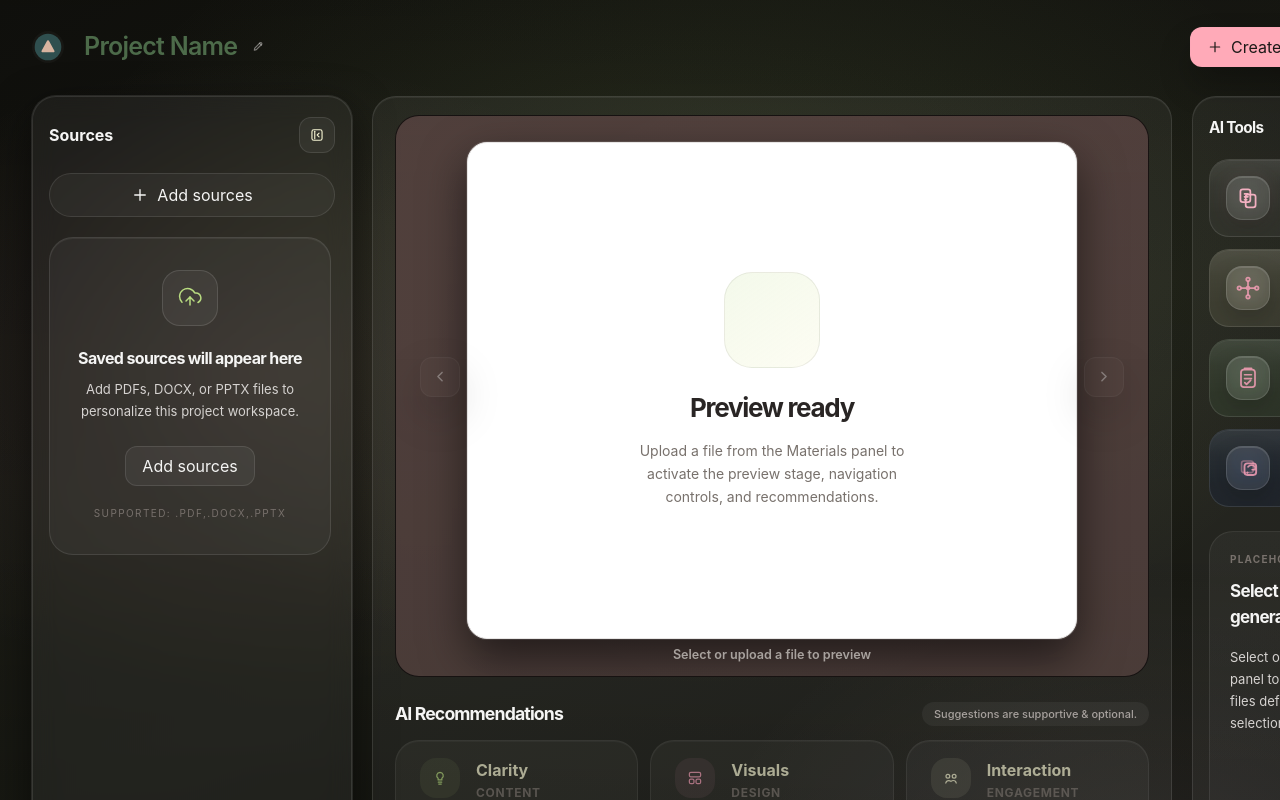
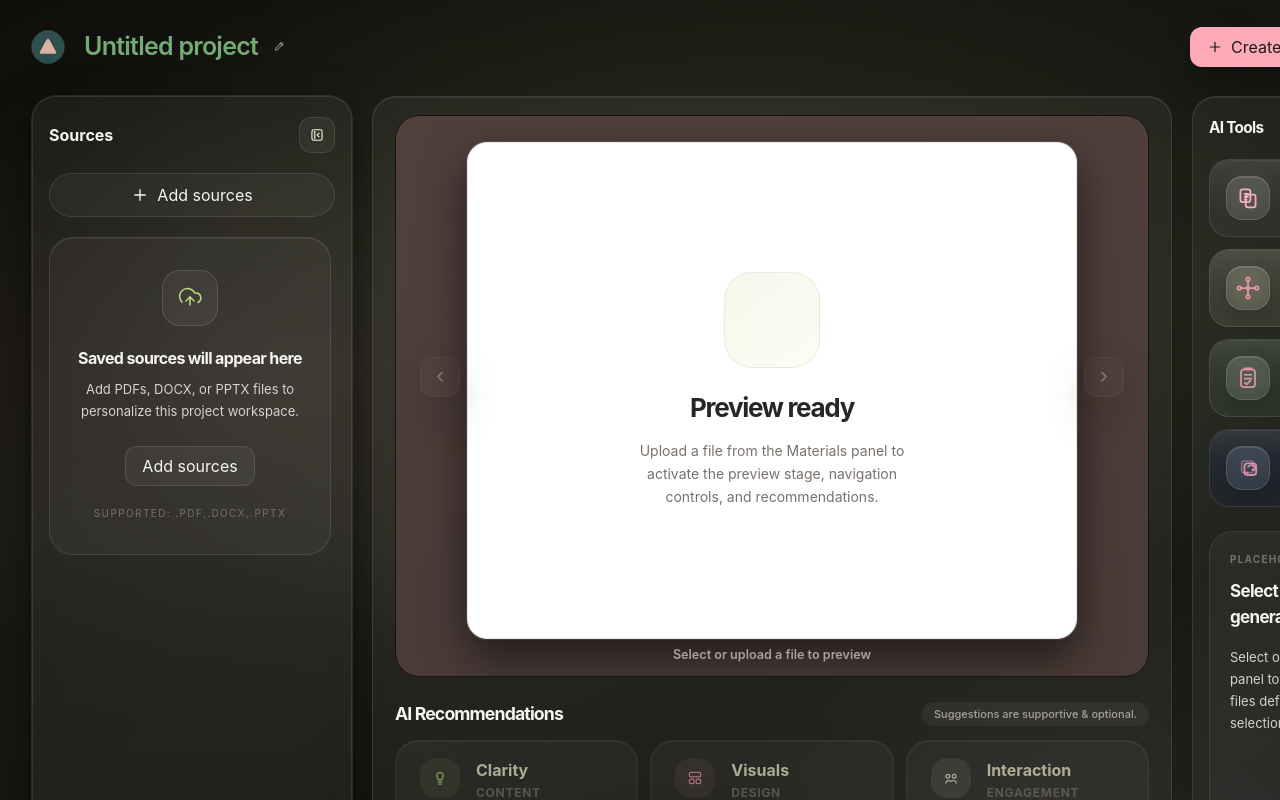
Before and after one commit to spiderpilo/Material-Enhancement-Assistant, a Next.js app in the folder frontend/: page /project/1 in a window 1280 px wide. Shown: the top 800 px of the page. Built offline with nearby package versions, Linux system fonts and the light colour scheme.

Commit message:
add link to dashboard

```diff
--- a/frontend/src/app/project/[projectUuid]/page.tsx
+++ b/frontend/src/app/project/[projectUuid]/page.tsx
@@ -7,10 +7,11 @@ export const metadata: Metadata = {
   description: "Project workspace for materials, previews, recommendations, and AI tools.",
 };
 
-export default function ProjectWorkspacePage({
+export default async function ProjectWorkspacePage({
   params,
 }: {
-  params: { projectUuid: string };
+  params: Promise<{ projectUuid: string }>;
 }) {
-  return <MaterialEnhancementWorkspace projectUuid={params.projectUuid} />;
+  const { projectUuid } = await params;
+  return <MaterialEnhancementWorkspace projectUuid={projectUuid} />;
 }
--- a/frontend/src/components/material-enhancement/MaterialEnhancementWorkspace.tsx
+++ b/frontend/src/components/material-enhancement/MaterialEnhancementWorkspace.tsx
@@ -38,6 +38,7 @@ import { getCourseContentPreview, uploadCourseContent } from "@/lib/api/course-c
 import {
   getProject,
   type Project,
+  updateProjectTitle,
 } from "@/lib/api/projects";
 
 const EXPANDED_GRID_COLUMNS = "320px minmax(0,1fr) 320px";
@@ -80,8 +81,12 @@ export function MaterialEnhancementWorkspace({
   const selectedProjectIdRef = useRef<number | null>(null);
   const quizRequestKeyRef = useRef("");
 
+  const normalizedRouteProjectUuid = projectUuid.trim();
   const selectedProject =
-    projects.find((project) => project.id === selectedProjectId) ?? projects[0] ?? null;
+    projects.find((project) => project.project_uuid === normalizedRouteProjectUuid) ??
+    projects.find((project) => project.id === selectedProjectId) ??
+    projects[0] ??
+    null;
   const projectName = selectedProject?.name ?? "";
   const selectedMaterial = getSelectedMaterial(materials, selectedMaterialId);
   const selectedPreviewItem = getSelectedPreviewItem(
@@ -153,6 +158,12 @@ export function MaterialEnhancementWorkspace({
   }, [toastMessage]);
 
   useEffect(() => {
+    const normalizedProjectUuid = projectUuid.trim();
+    if (!normalizedProjectUuid || normalizedProjectUuid === "undefined") {
+      setToastMessage("Invalid project link. Open the project again from your dashboard.");
+      return;
+    }
+
     const accessToken = getStoredAccessToken();
 
     if (!accessToken) {
@@ -169,7 +180,7 @@ export function MaterialEnhancementWorkspace({
       try {
         const project = await getProject({
           accessToken: signedInAccessToken,
-          projectUuid,
+          projectUuid: normalizedProjectUuid,
         });
 
         if (isCancelled || !isMountedRef.current) {
@@ -663,11 +674,77 @@ export function MaterialEnhancementWorkspace({
       return;
     }
 
+    const normalizedProjectUuid = activeProject.project_uuid.trim();
+    if (!normalizedProjectUuid || normalizedProjectUuid === "undefined") {
+      setToastMessage("Unable to rename this project because its link is invalid.");
+      return;
+    }
+
+    const accessToken = getStoredAccessToken();
+    if (!accessToken) {
+      setToastMessage("Sign in before renaming this project.");
+      return;
+    }
+
+    const normalizedProjectName = nextProjectName.trim();
+    if (!normalizedProjectName) {
+      setToastMessage("Project title cannot be empty.");
+      return;
+    }
+
+    const previousProjectName = activeProject.name;
+    if (normalizedProjectName === previousProjectName) {
+      return;
+    }
+
     setProjects((currentProjects) =>
       currentProjects.map((project) =>
-        project.id === activeProject.id ? { ...project, name: nextProjectName } : project,
+        project.project_uuid === normalizedProjectUuid
+          ? { ...project, name: normalizedProjectName }
+          : project,
       ),
     );
+
+    void (async () => {
+      try {
+        const updatedProject = await updateProjectTitle({
+          accessToken,
+          projectUuid: normalizedProjectUuid,
+          name: normalizedProjectName,
+        });
+
+        if (!isMountedRef.current) {
+          return;
+        }
+
+        setProjects((currentProjects) =>
+          currentProjects.map((project) =>
+            project.project_uuid === normalizedProjectUuid
+              ? {
+                  ...project,
+                  name: updatedProject.name,
+                  updated_at: updatedProject.updated_at ?? project.updated_at,
+                  last_updated: updatedProject.last_updated ?? project.last_updated,
+                  material_count: updatedProject.material_count,
+                }
+              : project,
+          ),
+        );
+      } catch (cause) {
+        if (!isMountedRef.current) {
+          return;
+        }
+
+        setProjects((currentProjects) =>
+          currentProjects.map((project) =>
+            project.project_uuid === normalizedProjectUuid
+              ? { ...project, name: previousProjectName }
+              : project,
+          ),
+        );
+        setToastMessage(cause instanceof Error ? cause.message : "Unable to update project title.");
+      }
+    })();
   };
 
   const handleDragEnter = (event: DragEvent<HTMLDivElement>) => {
--- a/frontend/src/components/material-enhancement/ProjectHeader.tsx
+++ b/frontend/src/components/material-enhancement/ProjectHeader.tsx
@@ -11,6 +11,7 @@ import {
   ShareIcon,
   UserIcon,
 } from "./icons";
+import Link from "next/link";
 
 type ProjectHeaderProps = {
   projectName: string;
@@ -33,7 +34,13 @@ export function ProjectHeader({
     <header className="flex items-center justify-between gap-6">
       <div className="flex min-w-0 items-center gap-3">
         <div className="flex h-8 w-8 shrink-0 items-center justify-center rounded-full bg-[rgba(255,255,255,0.03)]">
-          <ProjectLogoIcon className="h-10 w-10" />
+          <Link
+            aria-label="Open dashboard"
+            href="/dashboard"
+            className="p-0"
+          >
+            <ProjectLogoIcon className="h-10 w-10" />
+          </Link>
         </div>
 
         <EditableProjectTitle
@@ -77,7 +84,8 @@ function EditableProjectTitle({
   const [isEditing, setIsEditing] = useState(false);
   const cancelBlurRef = useRef(false);
   const inputRef = useRef<HTMLInputElement>(null);
-  const hasProjectName = projectName.trim().length > 0;
+  const trimmedProjectName = projectName.trim();
+  const displayProjectName = trimmedProjectName || "Untitled project";
 
   useEffect(() => {
     if (isEditing) {
@@ -91,16 +99,11 @@ function EditableProjectTitle({
     setIsEditing(false);
 
     if (!nextProjectName) {
-      if (!hasProjectName) {
-        setDraftProjectName("");
-        return;
-      }
-
       setDraftProjectName(projectName);
       return;
     }
 
-    if (nextProjectName !== projectName) {
+    if (nextProjectName !== trimmedProjectName) {
       onProjectNameChange(nextProjectName);
     }
   };
@@ -151,21 +154,16 @@ function EditableProjectTitle({
     <button
       type="button"
       onClick={() => {
-        setDraftProjectName(projectName);
+        setDraftProjectName(trimmedProjectName);
         setIsEditing(true);
       }}
       className="group flex min-w-0 items-center gap-2 rounded-[12px] px-2 py-2 text-left transition hover:bg-[rgba(255,255,255,0.03)] focus-visible:outline-none focus-visible:ring-2 focus-visible:ring-[rgba(184,219,128,0.2)]"
       aria-label="Edit project title"
     >
       <span
-        className={[
-          "truncate text-[25px] font-semibold tracking-[-0.03em]",
-          hasProjectName
-            ? "text-[rgba(127,183,126,0.92)]"
-            : "text-[rgba(127,183,126,0.54)]",
-        ].join(" ")}
+        className="truncate text-[25px] font-semibold tracking-[-0.03em] text-[rgba(127,183,126,0.92)]"
       >
-        {hasProjectName ? projectName : "Project Name"}
+        {displayProjectName}
       </span>
       <span className="flex h-7 w-7 shrink-0 items-center justify-center rounded-full border border-transparent text-[rgba(214,211,209,0.54)] transition group-hover:border-[rgba(255,255,255,0.08)] group-hover:bg-[rgba(255,255,255,0.03)] group-hover:text-[color:var(--text-secondary)]">
         <EditIcon className="h-[18px] w-[18px]" />
```
